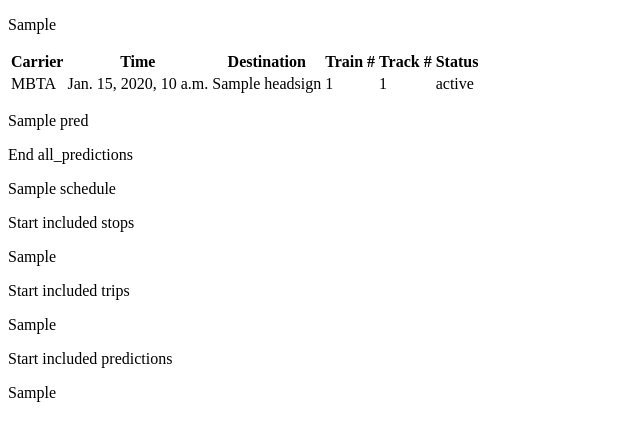
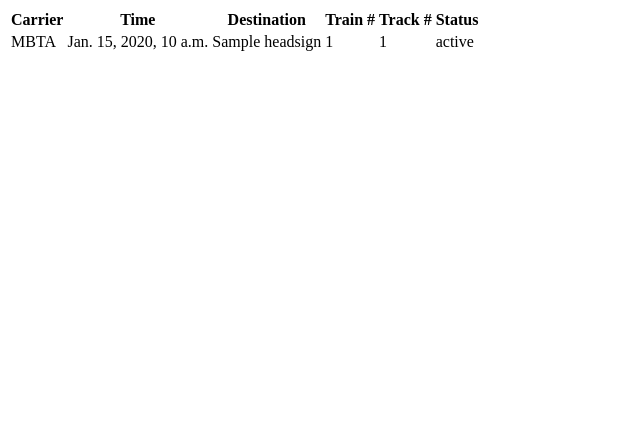
Before and after one commit to JakeSeib/mbta_departures, a Django app: template mbta_departures/departure_board/templates/departure_board/index.html in a window 1280 px wide. Shown: the top 441 px of the page, without its empty margins (0-640 px from the left). Run offline with Django 3.2, Linux system fonts and the light colour scheme; the template is opened without the code that fills it: most values are stand-ins (such as "Sample title", 1, 10 or a date in 2020).

Commit message:
Remove debugging info

```diff
--- a/mbta_departures/departure_board/templates/departure_board/index.html
+++ b/mbta_departures/departure_board/templates/departure_board/index.html
@@ -1,15 +1,10 @@
-<!-- Refer to this template within Django as departure_board/index.html -->
-
 <!DOCTYPE html>
 <html>
   <head>
     <meta charset="utf-8">
-    <title>My test page</title>
+    <title>North Station CR Departure Board</title>
   </head>
   <body>
-
-    <p>{{ my_var }}</p>
-
     <table class='n-station-table'>
       <tr>
         <th>Carrier</th>
@@ -30,50 +25,5 @@
       </tr>
       {% endfor %}
     </table>
-
-    {% if all_predictions %}
-      {% for pred in all_predictions %}
-        <p>{{ pred }}</p>
-      {% endfor %}
-    {% else %}
-        <p>No all_predictions available.</p>
-    {% endif %}
-
-    <p>End all_predictions</p>
-
-    {% if schedule_data %}
-      {% for schedule in schedule_data %}
-        <p>{{ schedule }}</p>
-      {% endfor %}
-    {% else %}
-        <p>No schedule data available.</p>
-    {% endif %}
-
-    <p>Start included stops</p>
-    {% if included_stops %}
-      {% for included_el in included_stops %}
-        <p>{{ included_el }}</p>
-      {% endfor %}
-    {% else %}
-        <p>No included stops available.</p>
-    {% endif %}
-
-    <p>Start included trips</p>
-    {% if included_trips %}
-      {% for included_el in included_trips %}
-        <p>{{ included_el }}</p>
-      {% endfor %}
-    {% else %}
-        <p>No included trips available.</p>
-    {% endif %}
-
-    <p>Start included predictions</p>
-    {% if included_predictions %}
-      {% for included_el in included_predictions %}
-        <p>{{ included_el }}</p>
-      {% endfor %}
-    {% else %}
-        <p>No included predictions available.</p>
-    {% endif %}
   </body>
 </html>
--- a/mbta_departures/departure_board/views.py
+++ b/mbta_departures/departure_board/views.py
@@ -8,10 +8,10 @@ from .utils.filters import is_commuter_rail
 from .utils.fields import get_display_schedules
 from .utils.sorting import sort_included
 # import the logging library
-import logging
+# import logging
 
 # Get an instance of a logger
-logger = logging.getLogger(__name__)
+# logger = logging.getLogger(__name__)
 
 def index(request):
     curr_time = datetime.now().time()
```
